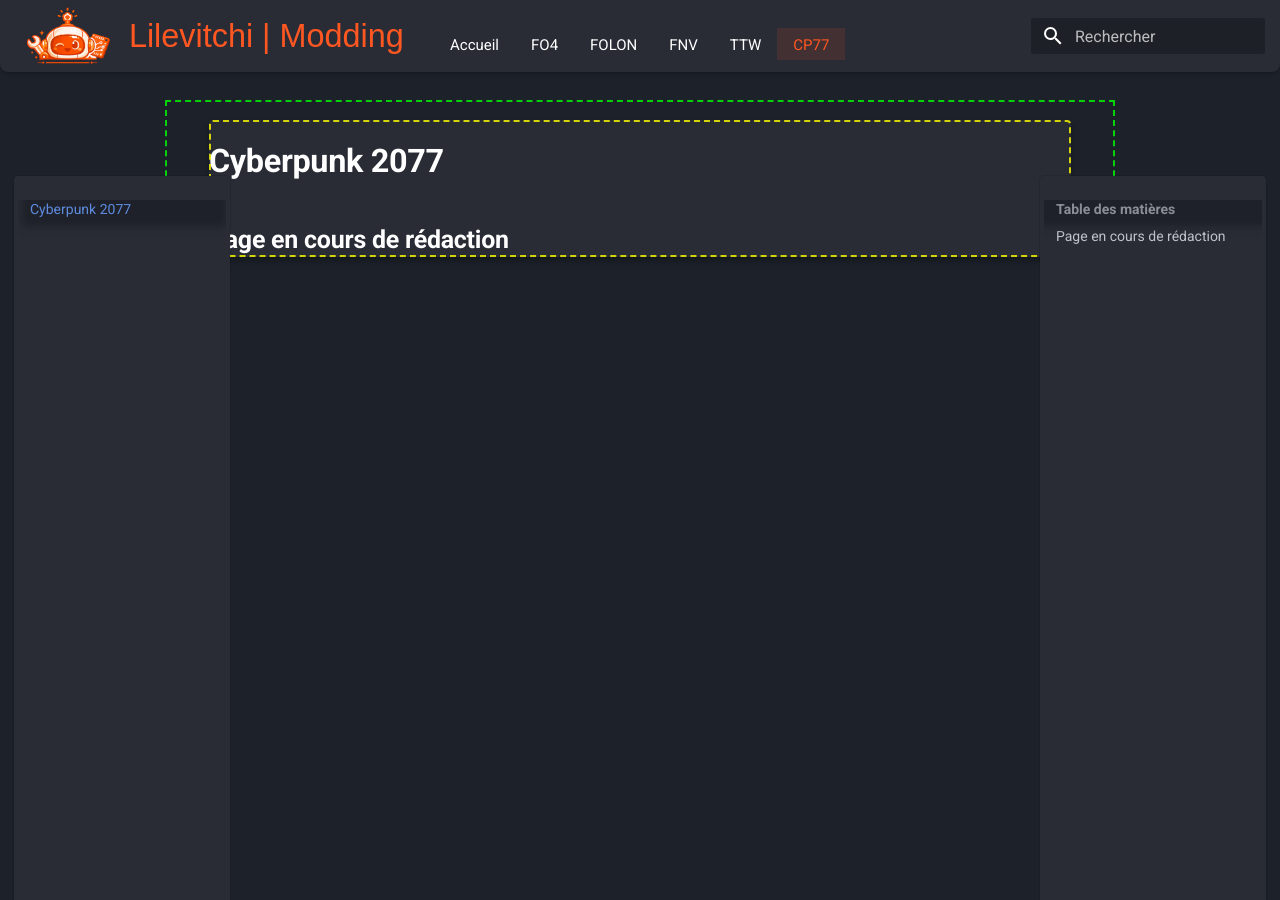
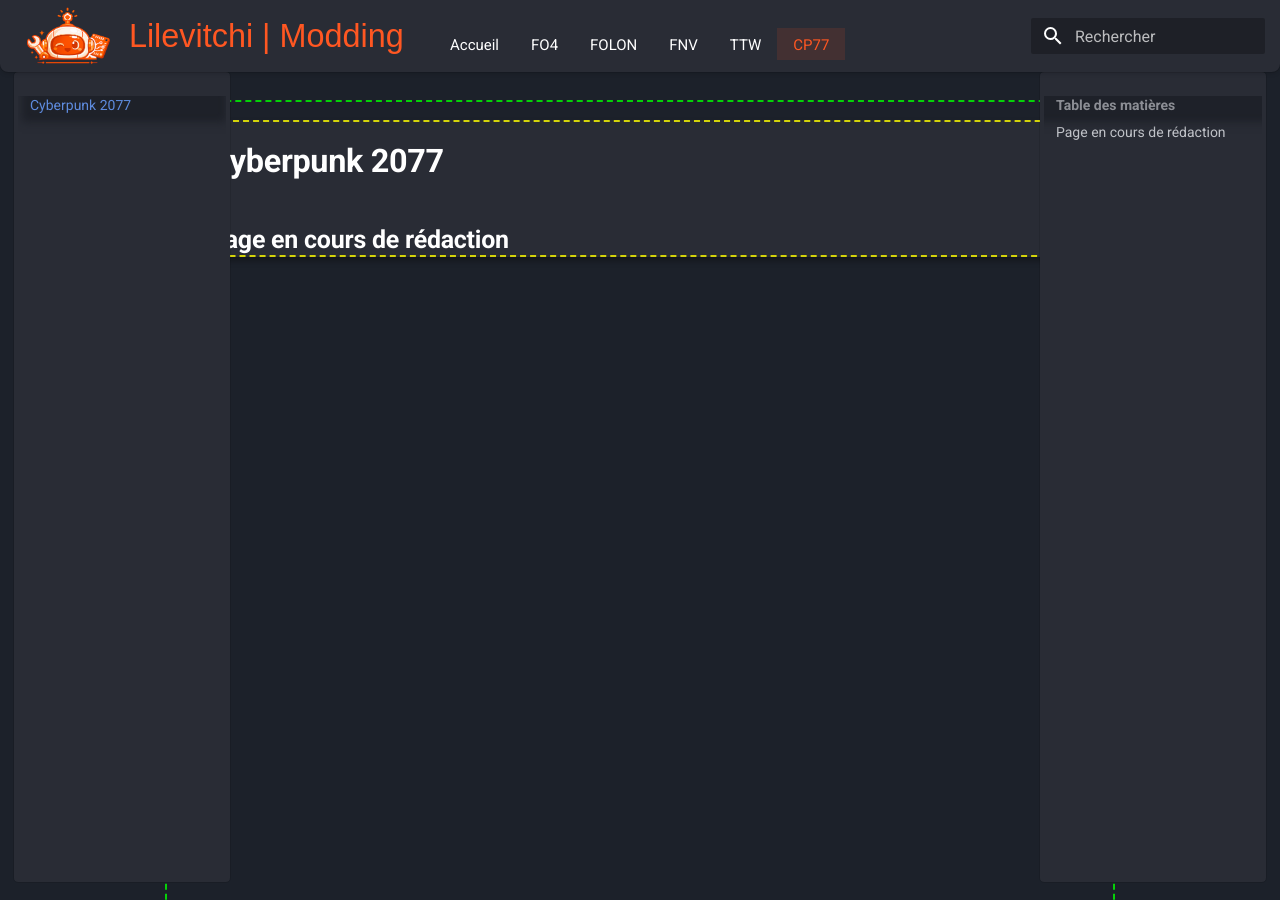
Before and after one commit to Lilevitchi/lilevitchi.github.io, an MkDocs documentation site: the page built from docs/cyberpunk/index.md, in a window 1280 px wide and 900 px high. Built offline with MkDocs 1.6.1 and Material for MkDocs 9.7.7, drawn with Linux system fonts in a browser that asks for light colours.

Commit message:
Update extra.css

```diff
--- a/docs/stylesheets/extra.css
+++ b/docs/stylesheets/extra.css
@@ -305,7 +305,7 @@
 /* Sidebar */
 [data-md-color-scheme] .md-sidebar {
   position: fixed;
-  margin-top: var(--sidebar-margin-top);
+  /*margin-top: var(--sidebar-margin-top);*/
   height: calc(100vh - var(--sidebar-height-offset));
   background: #292c35 !important;
   border-radius: 4px;
```
